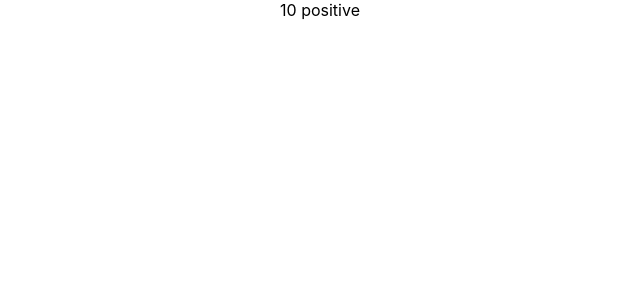
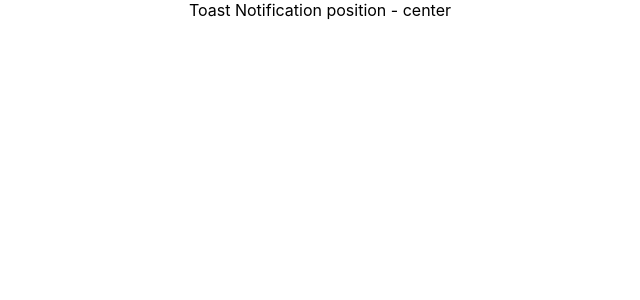
Before and after one commit to kutsen-rom/react-typescript, a React (Create React App) app: page / in a window 1280 px wide. Shown: the top 300 px of the page, without its empty margins (320-960 px from the left). Built offline with nearby package versions, Linux system fonts and the light colour scheme.

Commit message:
Complete exercise 21

```diff
--- a/src/App.tsx
+++ b/src/App.tsx
@@ -1,10 +1,10 @@
 import "./App.css";
-import RandomNumber from "./component/restrictions/RandomNumber";
+import Toast from "./component/template-literals/Toast";
 
 function App() {
   return (
     <div className="App">
-      <RandomNumber value={10} isPositive />
+      <Toast position="center" />
     </div>
   );
 }
--- /dev/null
+++ b/src/component/template-literals/Toast.tsx
@@ -0,0 +1,12 @@
+type HorizontalPosition = "left" | "center" | "right";
+type VerticalPosition = "top" | "center" | "bottom";
+
+type ToastProps = {
+  position:
+    | Exclude<`${HorizontalPosition}-${VerticalPosition}`, "center-center">
+    | "center";
+};
+
+export default function Toast({ position }: ToastProps) {
+  return <div>Toast Notification position - {position}</div>;
+}
```
